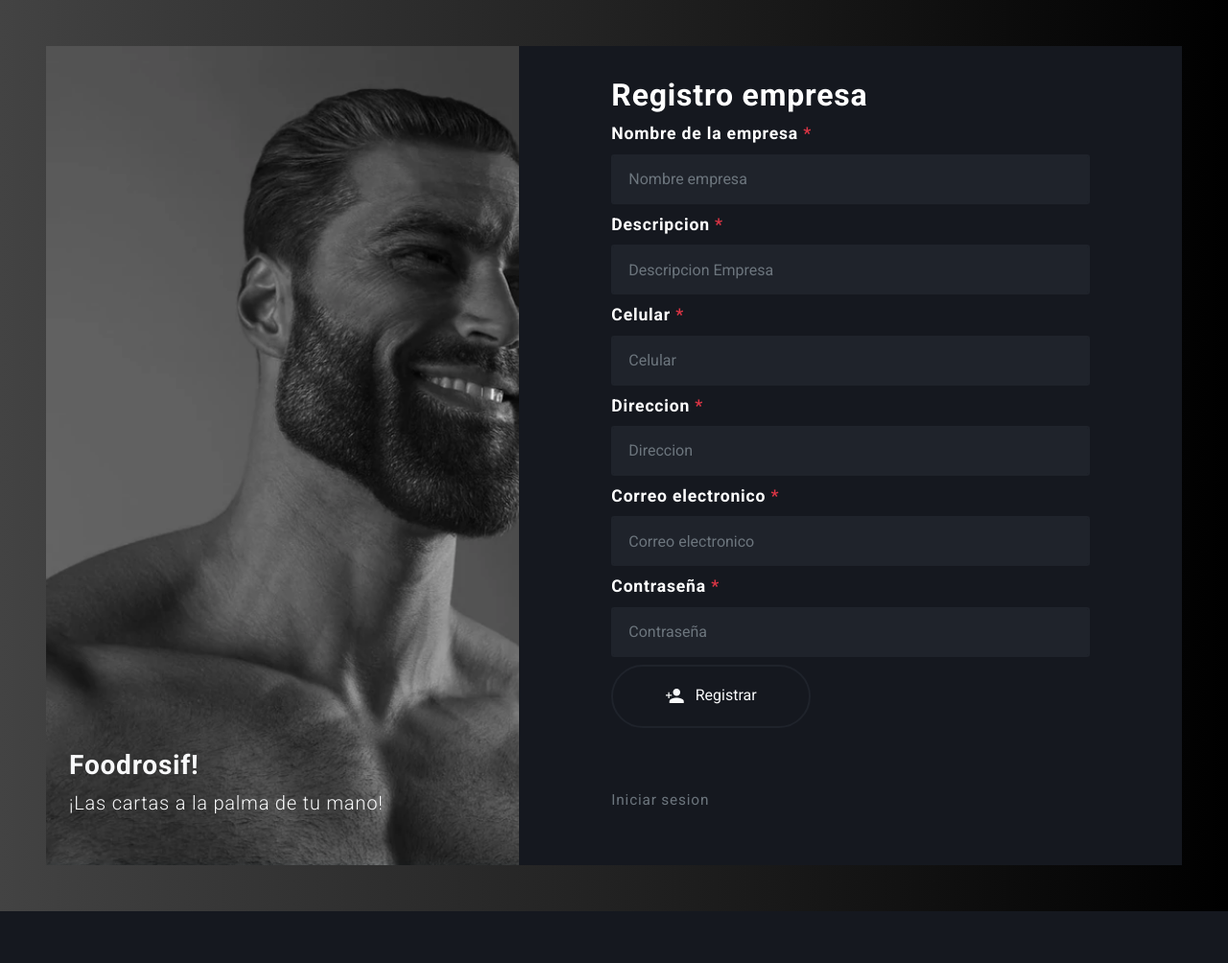
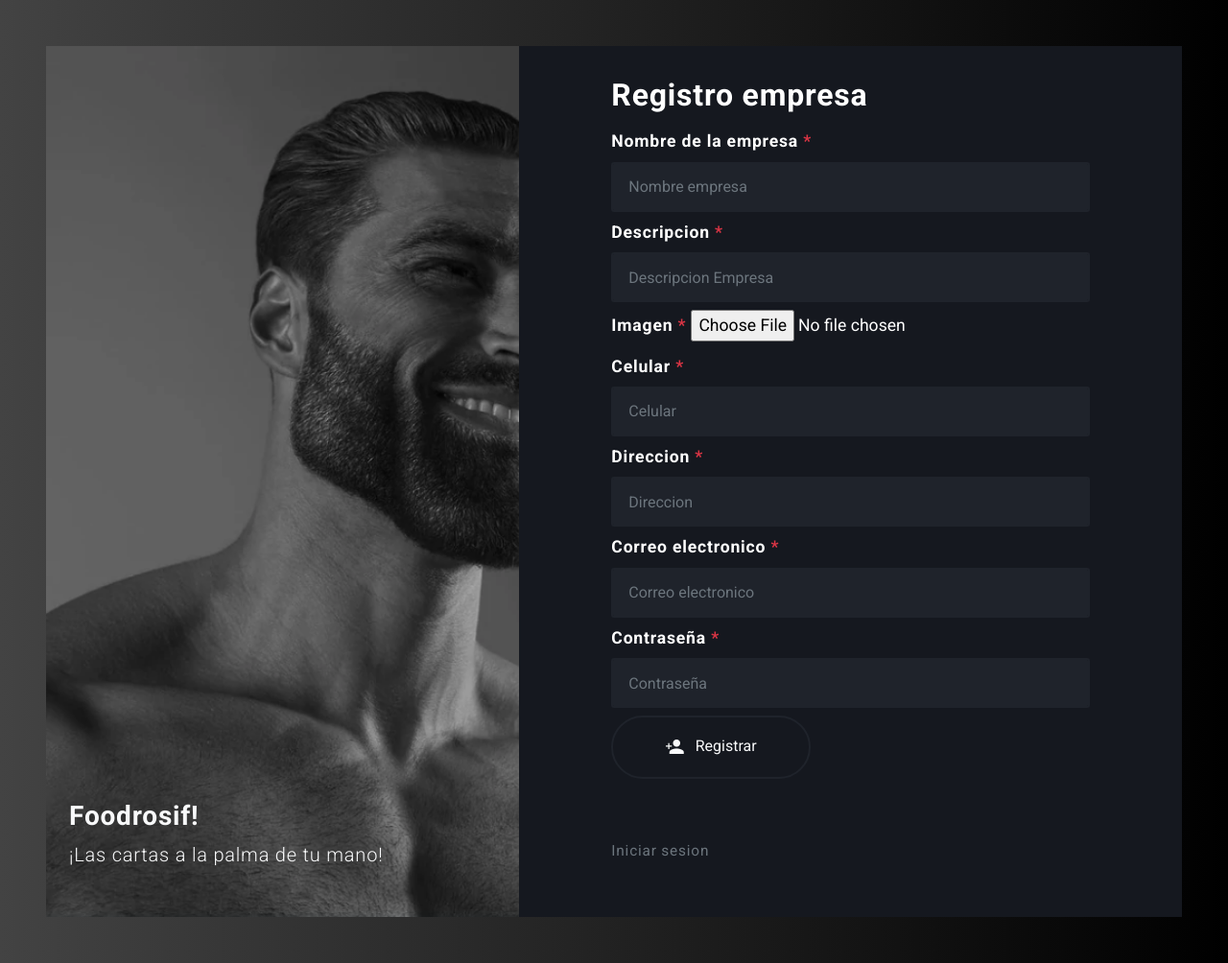
Before and after one commit to crobles08/foodrosif, a Flask app: page /registerEmpresa in a window 1280 px wide. Shown: the whole page at 96% size. Before the commit the page ends 950 px from the top, so only its background shows below. Run offline with Flask 2, Linux system fonts and the light colour scheme.

Commit message:
Punto 2 con lo de la imagen

```diff
--- a/main.py
+++ b/main.py
@@ -76,27 +76,32 @@
 
 @app.route("/registerEmpresa", methods=["GET", "POST"])
 def registerEmpresa():
+    print("aa")
     if (
         request.method == "POST"
         and "nombre" in request.form
         and "descripcion" in request.form
+        and "imagen" in request.files
         and "celular" in request.form
         and "direccion" in request.form
         and "email" in request.form
         and "password" in request.form
     ):
 
-        nombre = request.form["nombre"]
-        descripcion = request.form["descripcion"]
-        celular = request.form["celular"]
-        direccion = request.form["direccion"]
-        email = request.form["email"]
-        password = request.form["password"]
+        nombre = request.form.get("nombre")
+        descripcion = request.form.get("descripcion")
+        print("0")
+        imagen = request.files['imagen']
+        print("1 "+nombre+" "+str(imagen))
+        celular = request.form.get("celular")
+        direccion = request.form.get("direccion")
+        email = request.form.get("email")
+        password = request.form.get("password")
 
         cursor = db.cursor(dictionary=True)
         cursor.execute("SELECT * FROM empresas WHERE email = %s", (email,))
         cuenta = cursor.fetchone()
-
+        print("2")
         token=s.dumps(email, salt='email-confirm')
         link= url_for('confirmarEmail', token=token, _external=True)
         caracterspecial = ["$", "@", "#", "%"]
@@ -145,42 +150,51 @@
         if not re.match(r"[^@]+@[^@]+\.[^@]+", email):
             flash("¡Dirección de correo electrónico no válida!")
             is_valid = False
-
+        print("3")
         if (
             not nombre
             or not descripcion
+            or not imagen
             or not celular
             or not direccion
             or not email
             or not password
         ):
             flash("¡Por favor llene el formulario!")
+            print("4")
             is_valid = False
             # if is_valid:
             #   return is_valid
 
         if is_valid == False:
+            print("5")
             return render_template(
                 "registroEmpresa.html",
                 nombre=nombre,
                 descripcion=descripcion,
+                imagen=imagen,
                 celular=celular,
                 direccion=direccion,
                 email=email,
                 password=password,
             )
-
+        print("6")
+        nombre_imagen = imagen.filename
+        imagen.save('./static/imagen'+ nombre_imagen)
+        imagen='/static/imagen' + nombre_imagen
 
         password = sha256(password.encode("utf-8")).hexdigest()
         cursor.execute(
-            "INSERT INTO empresas(nombre, descripcion, celular, direccion) VALUES (%s, %s, %s, %s)",
+            "INSERT INTO empresas(nombre, descripcion, imagen, celular, direccion) VALUES (%s, %s, %s, %s, %s)",
             (
                 nombre,
                 descripcion,
+                imagen,
                 celular,
                 direccion,
             ),
         )
+        print("7")
         cursor.execute("SELECT * FROM empresas ORDER BY id_empresa DESC LIMIT 1 " )
         row=cursor.fetchone()
         if row is not None:
@@ -194,6 +208,7 @@
                 row,
             ),
         )
+        print("8")
         #cursor.commit()
         cursor.close()
         msg = EmailMessage()
@@ -234,9 +249,12 @@
 # ===========================================================================================================================================
 @app.get("/login/cerrar_Sesion")
 def cerrarSesion():
-    session.pop("login", None)
+    """session.pop("login", None)
     session.pop("id_usuario", None)
-    session.pop("email", None)
+    session.pop("email", None)"""
+    session.clear()
+
+
     return redirect(url_for("login"))
 
 
--- /dev/null
+++ b/models/userModel.py
@@ -0,0 +1 @@
+from config.database import db
--- a/requirements.txt
+++ b/requirements.txt
@@ -14,3 +14,4 @@
 protobuf==3.19.4
 tomli==2.0.1
 Werkzeug==2.0.3
+python-dotenv==0.20.0
--- a/static/style.css
+++ b/static/style.css
@@ -24,6 +24,14 @@
 
 .bg-dark {
     background-color: var(--color-dark) !important;
+}
+
+.dark-x{
+    background-color: var(--color-dark-x) !important;
+}
+
+.dark-xx{
+    background-color: var(--color-dark-xx) !important;
 }
 
 .p-6 {
@@ -85,71 +93,23 @@
     margin: 0 auto;
 }
 
-/*
+@media (max-width: 575.98px) {
+    .p-6 {
+        padding: 2rem;
+    }
 
-.navbar .navbar-brand{
-    font-size: 32px;
+    .contact-box {
+        padding: 0;
+    }
+
+    .width-100 {
+        width: 100%;
+    }
+}
+
+@media (max-width: 1000px){
+    .register-bg{
+        min-height: 50vh;
+    }
 
 }
-
-.navbar a{
-    color: rgb(0, 0, 0) !important;
-}
-
-.text{
-    color: rgb(0, 0, 0) !important;
-}
-
-.text-intro{
-    color: rgb(0, 0, 0);
-    padding-top: 100px;
-}
-
-.text-intro h1{
-    font-size: 150px;
-}
-
-.text-login{
-    color: rgb(0, 0, 0);
-    padding-top: 260px;
-}
-
-.text-login h3{
-    font-size: 60px;
-}
-
-.text-register{
-    color: rgb(0, 0, 0);
-    padding-top: 180px;
-}
-
-.text-register h3{
-    font-size: 60px;
-}
-
-.btn-outline-dark{
-    padding: 10px 16px !important;
-}
-
-.container{
-    justify-content: space-evenly;
-}
-
-.container .card{
-    border-radius: 10px;
-    box-shadow: 0 2px 2px rgba( 0, 0, 0 ,0.2);
-    overflow: hidden;
-    margin: 20px;
-    text-align: center;
-    transition: all 0.25s;
-}
-
-.container .card:hover{
-    transform: translateY(-15px);
-    box-shadow: 0 12px 16px rgba( 0, 0, 0 ,0.2);
-}
-
-.container .card img{
-    width: 290px;
-    height: 220px;
-}*/
--- a/templates/base.html
+++ b/templates/base.html
@@ -23,6 +23,7 @@
     {% endblock %}
 <script src="https://cdn.jsdelivr.net/npm/jquery@3.5.1/dist/jquery.slim.min.js" integrity="sha384-DfXdz2htPH0lsSSs5nCTpuj/zy4C+OGpamoFVy38MVBnE+IbbVYUew+OrCXaRkfj" crossorigin="anonymous"></script>
 <script src="https://cdn.jsdelivr.net/npm/bootstrap@4.6.1/dist/js/bootstrap.bundle.min.js" integrity="sha384-fQybjgWLrvvRgtW6bFlB7jaZrFsaBXjsOMm/tB9LTS58ONXgqbR9W8oWht/amnpF" crossorigin="anonymous"></script>
+
 </body>
 
 </html>
--- a/templates/inicioSesion.html
+++ b/templates/inicioSesion.html
@@ -19,7 +19,7 @@
 
         <div class="col-xl-7 col-lg-12 d-flex">
             <div class="container align-self-center p-6">
-                <h2 class="font-weight-bold">Iniciar sesion</h2>
+                <h2 class="font-weight-bold mb-3">Iniciar sesion</h2>
                 <div class="flash">
                     {% with messages = get_flashed_messages() %}
                     {% if messages %}
@@ -49,7 +49,7 @@
                     <div class="msg">{{ msg }}</div>
 
                     <div class="form-group mb-5">
-                        <button type="submit" class="btn btn-outline-dark d-inline text-light mr-2 mb-3"><i
+                        <button type="submit" class="btn btn-outline-dark d-inline text-light mr-2 mb-3 width-100"><i
                                 class="icon ion-md-person lead align-middle mr-2"></i> login</button>
                     </div>
 
--- a/templates/registroEmpresa.html
+++ b/templates/registroEmpresa.html
@@ -19,7 +19,7 @@
 
         <div class="col-xl-7 col-lg-12 d-flex">
             <div class="container align-self-center p-6">
-                <h2 class="font-weight-bold">Registro empresa</h2>
+                <h2 class="font-weight-bold mb-3">Registro empresa</h2>
                 <div class="flash">
                     {% with messages = get_flashed_messages() %}
                     {% if messages %}
@@ -32,7 +32,8 @@
                     {% endwith %}
                 </div>
 
-                <form action="{{ url_for('registerEmpresa') }}" method="POST">
+
+                <form action="{{ url_for('registerEmpresa') }}"  enctype="multipart/form-data" method="POST">
                     <div class="form-group mb-2">
                         <label class="font-weight-bold">Nombre de la empresa <span class="text-danger">*</span></label>
                         <input class="form-control" type="text" name="nombre" placeholder="Nombre empresa"
@@ -46,9 +47,19 @@
                     </div>
 
                     <div class="form-group mb-2">
+                        <label class="font-weight-bold">Imagen <span class="text-danger">*</span></label>
+                        <input type="file" name="imagen"/>
+
+
+                    </div>
+
+                    <div class="form-group mb-2">
                         <label class="font-weight-bold">Celular <span class="text-danger">*</span></label>
-                        <input class="form-control" type="text" name="celular" placeholder="Celular"
+                        <div class="div_file">
+                            <input class="form-control" type="text" name="celular" placeholder="Celular"
                             value="{{celular}}" />
+                        </div>
+
                     </div>
                     <div class="form-group mb-2">
                         <label class="font-weight-bold">Direccion <span class="text-danger">*</span></label>
@@ -68,15 +79,11 @@
                     <div class="msg">{{ msg }}</div>
 
                     <div class="form-group mb-4">
-                        <button type="submit" class="btn btn-outline-dark d-inline text-light mr-2 mb-3"><i class="icon ion-md-person-add lead align-middle mr-2"></i> Registrar</button>
+                        <button type="submit" class="btn btn-outline-dark d-inline text-light mr-2 mb-3 width-100"><i class="icon ion-md-person-add lead align-middle mr-2"></i> Registrar</button>
                         <br>
                         <a href="{{ url_for('login') }}"><small class="d-inline-block text-muted mt-5">Iniciar sesion</small></a>
                     </div>
-
-
-
                 </form>
-
             </div>
         </div>
     </div>
```
Also changed, not shown: config/database.py (added, +11 -0 lines), config/settings.py (added, +10 -0 lines), static/imagenFKfakUqXIAIuYfH.png (added), 2 other files.
